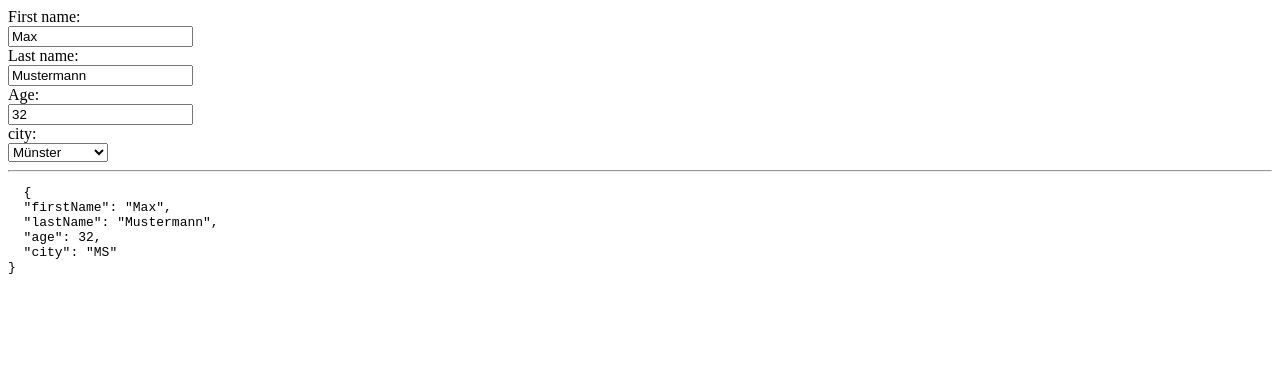
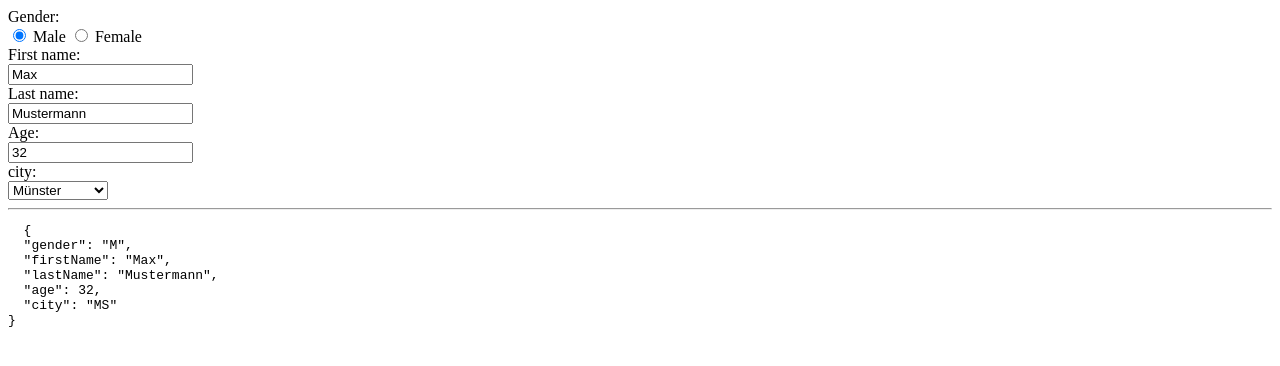
Before and after one commit to roman-klauser/dynamic-forms, an Angular app: page / in a window 1280 px wide. Shown: the top 366 px of the page. Built offline with nearby package versions, Linux system fonts and the light colour scheme.

Commit message:
create radio buttons

```diff
--- a/src/app/app.component.ts
+++ b/src/app/app.component.ts
@@ -7,6 +7,15 @@ import { Component } from '@angular/core';
 })
 export class AppComponent {
   person = {
+    gender: {
+      value: 'M',
+      label: 'Gender',
+      type: 'radio',
+      options: [
+        { label: 'Male', value: 'M'},
+        { label: 'Female', value: 'F'},
+      ]
+    },
     firstName: {
       value: 'Max',
       label: 'First name',
--- a/src/app/dynamic-forms/dynamic-forms.component.html
+++ b/src/app/dynamic-forms/dynamic-forms.component.html
@@ -4,6 +4,15 @@
     <div [ngSwitch]="prop.type">
       <input *ngSwitchCase="'text'" [type]="prop.type" [formControlName]="prop.key">
       <input *ngSwitchCase="'number'" [type]="prop.type" [formControlName]="prop.key">
+      <div *ngSwitchCase="'radio'">
+        <label *ngFor="let option of prop.options">
+          <input type="radio"
+                 [name]="prop.key"
+                 [formControlName]="prop.key"
+                 [value]="option.value">
+          {{ option.label }}
+        </label>
+      </div>
       <select *ngSwitchCase="'select'" [formControlName]="prop.key">
         <option *ngFor="let option of prop.options" [value]="option.value">
           {{ option.label }}
```
